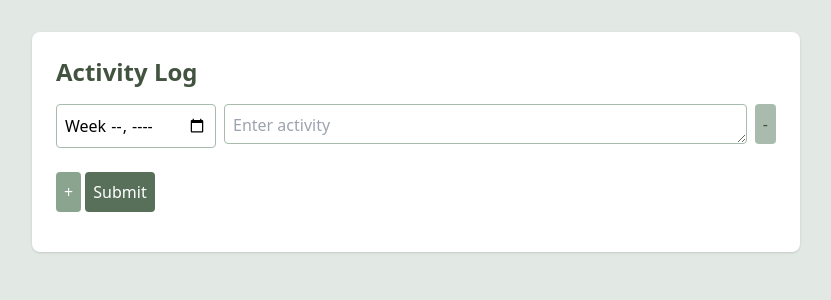
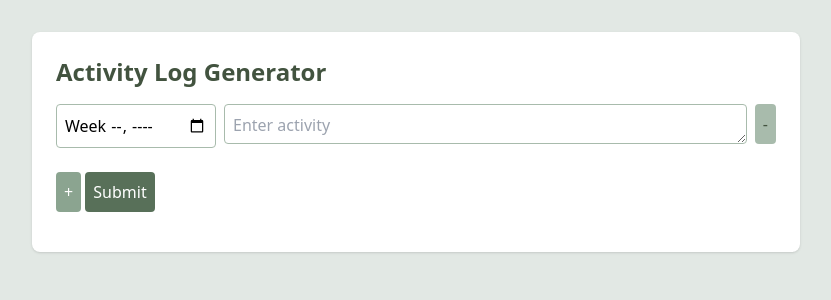
Before and after one commit to johnathan217/ksb_log_generator, a Flask app: page / in a window 1280 px wide. Shown: the top 300 px of the page, without its empty margins (224-1055 px from the left). Run offline with Flask 3, Linux system fonts and the light colour scheme; some libraries are stand-ins or nearby versions.

Commit message:
updated llm prompt specifying date

```diff
--- a/project/process.py
+++ b/project/process.py
@@ -37,7 +37,7 @@ class Process:
     def process_entry(entry: json):
         with open("system_prompt_docwriter.txt", 'r') as file:
             docWriter: ChatBot = GPT4ChatBot(file.read())
-        plain_text_log: str = f'The following log refers to the week {entry["week"]}. {entry["description"]}'
+        plain_text_log: str = f'The following log refers to the week beginning on Monday {entry["week"]}. {entry["description"]}'
         doc, hours = Process.produce_doc(docWriter, plain_text_log)
         fileName = Du.create_filename(hours, Process.name, entry["week"])
         Du.save_doc(doc, fileName)
--- a/project/templates/index.html
+++ b/project/templates/index.html
@@ -41,7 +41,7 @@
 </head>
 <body class="bg-sage-100 p-8">
     <div class="max-w-3xl mx-auto bg-white p-6 rounded-lg shadow">
-        <h1 class="text-2xl font-bold mb-4 text-sage-700">Activity Log</h1>
+        <h1 class="text-2xl font-bold mb-4 text-sage-700">Activity Log Generator</h1>
         <form id="logForm" class="space-y-4">
             <div id="entries">
                 <div class="entry space-x-2 mb-2">
```
